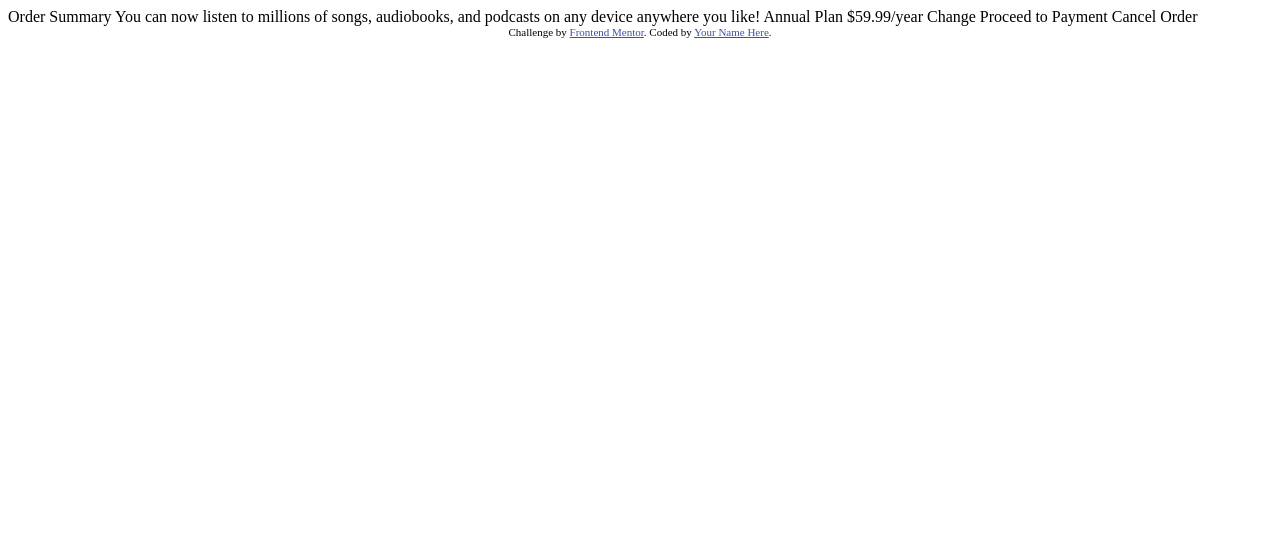
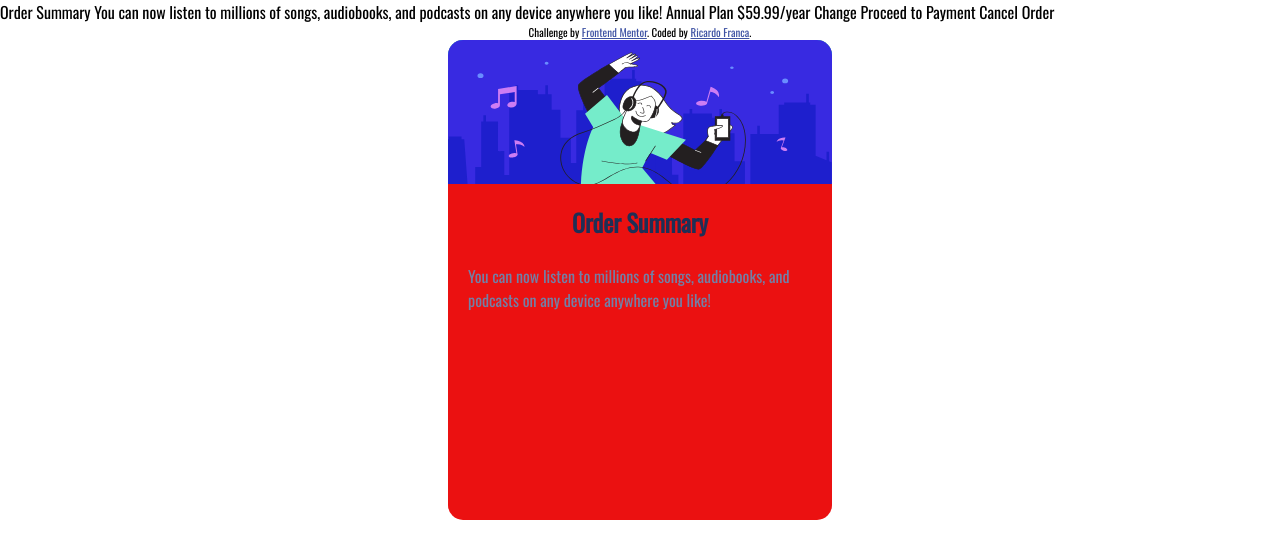
Before and after one commit to Novadior1k/order-summary-component-main, a plain HTML site: page index.html in a window 1280 px wide. Drawn offline with nearby package versions, Linux system fonts and the light colour scheme.

Commit message:
creating the desc-styling

```diff
--- a/index.html
+++ b/index.html
@@ -5,6 +5,7 @@
   <meta name="viewport" content="width=device-width, initial-scale=1.0"> <!-- displays site properly based on user's device -->
 
   <link rel="icon" type="image/png" sizes="32x32" href="./images/favicon-32x32.png">
+  <link rel="stylesheet" href="style.css">
 
   <title>Frontend Mentor | Order summary card</title>
 
@@ -31,20 +32,29 @@
 
   <div class="attribution">
     Challenge by <a href="https://www.frontendmentor.io?ref=challenge" target="_blank">Frontend Mentor</a>.
-    Coded by <a href="#">Your Name Here</a>.
+    Coded by <a href="#">Ricardo Franca</a>.
 
-    <!-- * {
-            padding: 0;
-            margin: 0;
-            box-sizing: border-box;
-        }
 
-        body, html {
-            background-color: hsl(225, 100%, 94%);
-        }
-
- -->
 
   </div>
+
+  <div class="container">
+      <div class="main-image">
+         <img src="images/illustration-hero.svg" alt="">
+      </div>
+      <div class="order-summary">
+        <h2 id="summary">Order Summary</h2>
+        <p id="description"> <br> You can now listen to millions of songs, audiobooks, and podcasts on any device anywhere you like!</p>
+      </div>
+
+      <div class="plan">
+
+      </div>
+
+      <div class="order-buttons">
+
+      </div>
+  </div>
+
 </body>
 </html>
--- /dev/null
+++ b/style.css
@@ -0,0 +1,63 @@
+@import url('https://fonts.googleapis.com/css2?family=Oswald&display=swap');
+
+
+* {
+    padding: 0;
+    margin: 0;
+    box-sizing: border-box;
+}
+
+body, html {
+    height: 100%;
+    width: 100%;
+    font-family: 'Oswald', sans-serif;
+}
+
+.container {
+    display: flex;
+    flex-direction: column;
+    border-radius: 15px;
+    background-color: #eb1111;
+    width:30%;
+    height: 60%;
+    margin: auto;
+}
+
+.main-image {
+    background-color: aqua;
+    width: 100%;
+    height: 30%;
+    border-radius: 15px 15px 0 0;
+}
+
+.main-image img {
+    border-radius: 15px 15px 0 0;
+    width: 100%;
+    height: 100%;
+}
+
+.order-summary {
+    display: flex;
+    flex-direction: column;
+    margin: 20px ;
+    align-items: center;
+    justify-content: center;
+}
+
+#summary {
+    color: hsl(223, 47%, 23%);
+}
+
+#description {
+    font-size: 16px;
+    color: hsl(224, 23%, 55%);
+
+}
+
+
+
+
+
+@media screen and (min-width: 375px) {
+
+}
```
